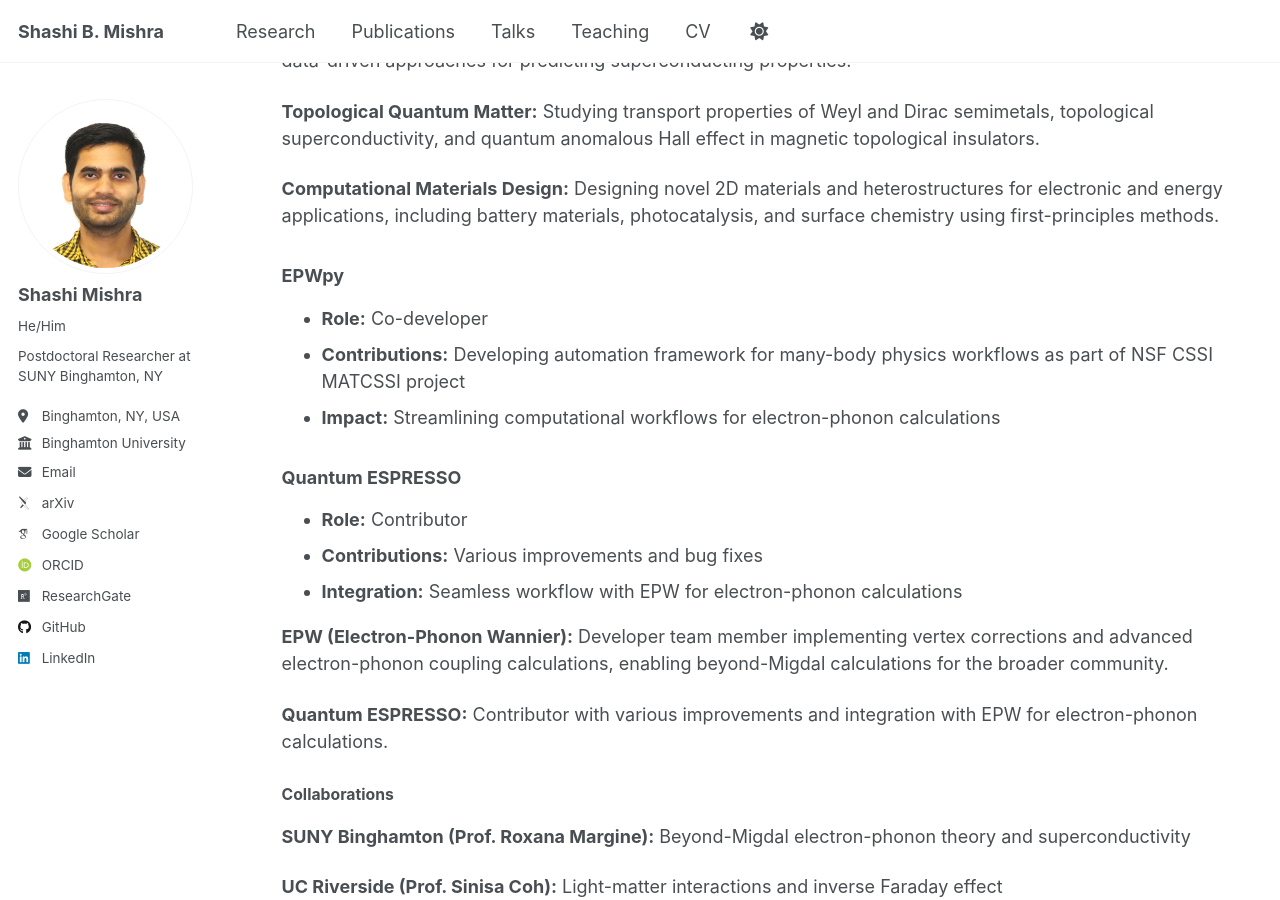
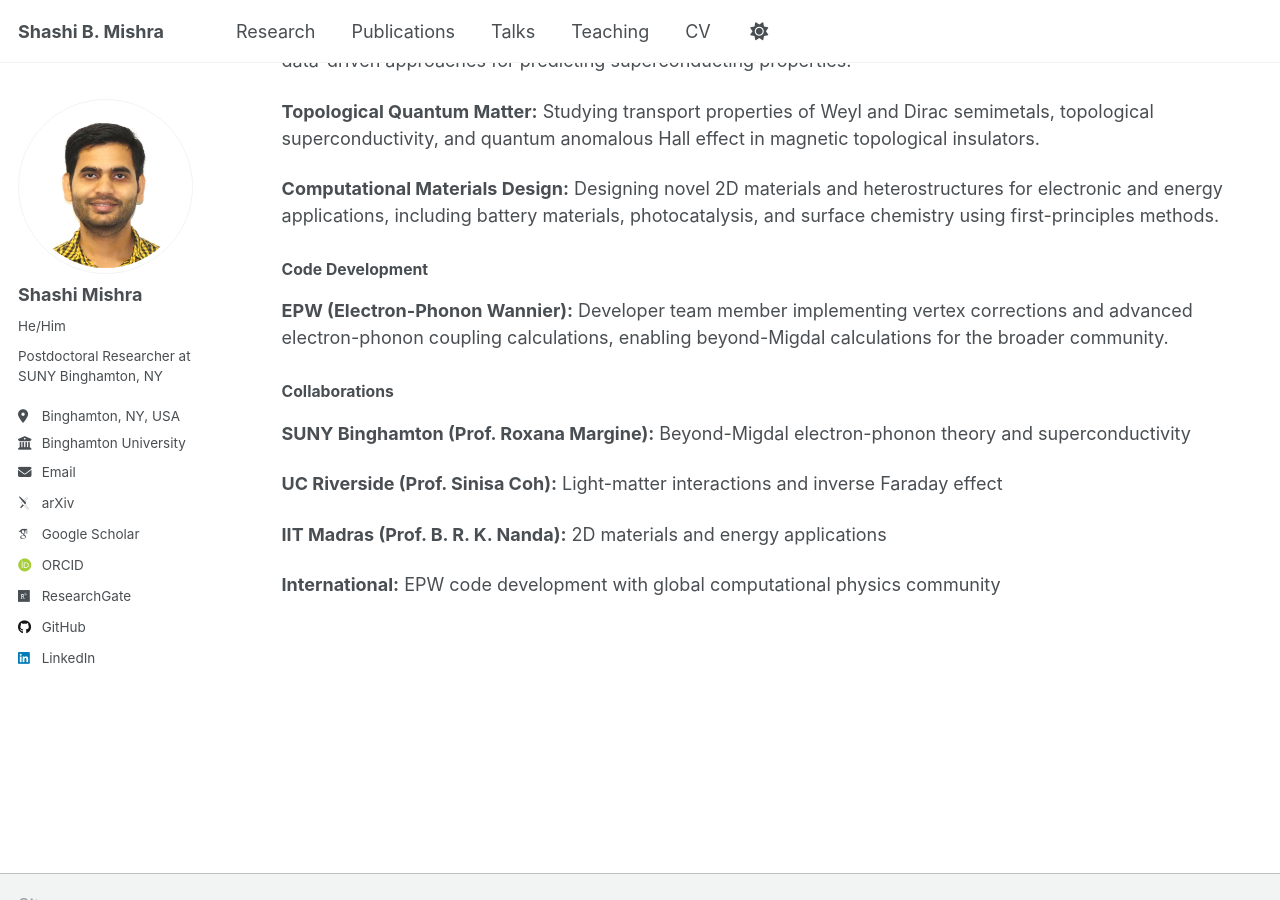
Before and after one commit to Shashi-phy/shashi-phy.github.io, a Jekyll site: the page built from _pages/research.md, in a window 1280 px wide and 900 px high, scrolled down 1506 px. Built offline with Jekyll 4.4.1, drawn with Linux system fonts in a browser that asks for light colours; some web fonts are replaced; a script that is not in the unit is left out.

Commit message:
more updates for research page

```diff
--- a/_pages/research.md
+++ b/_pages/research.md
@@ -44,19 +44,9 @@ Developing gauge-invariant theories for light-induced magnetic phenomena, partic
 
 **Computational Materials Design:** Designing novel 2D materials and heterostructures for electronic and energy applications, including battery materials, photocatalysis, and surface chemistry using first-principles methods.
 
-### EPWpy
-- **Role:** Co-developer
-- **Contributions:** Developing automation framework for many-body physics workflows as part of NSF CSSI MATCSSI project
-- **Impact:** Streamlining computational workflows for electron-phonon calculations
-
-### Quantum ESPRESSO
-- **Role:** Contributor
-- **Contributions:** Various improvements and bug fixes
-- **Integration:** Seamless workflow with EPW for electron-phonon calculations
+## Code Development
 
 **EPW (Electron-Phonon Wannier):** Developer team member implementing vertex corrections and advanced electron-phonon coupling calculations, enabling beyond-Migdal calculations for the broader community.
-
-**Quantum ESPRESSO:** Contributor with various improvements and integration with EPW for electron-phonon calculations.
 
 ## Collaborations
 
```
Also changed, not shown: _pages/about.md (+0 -2 lines).
